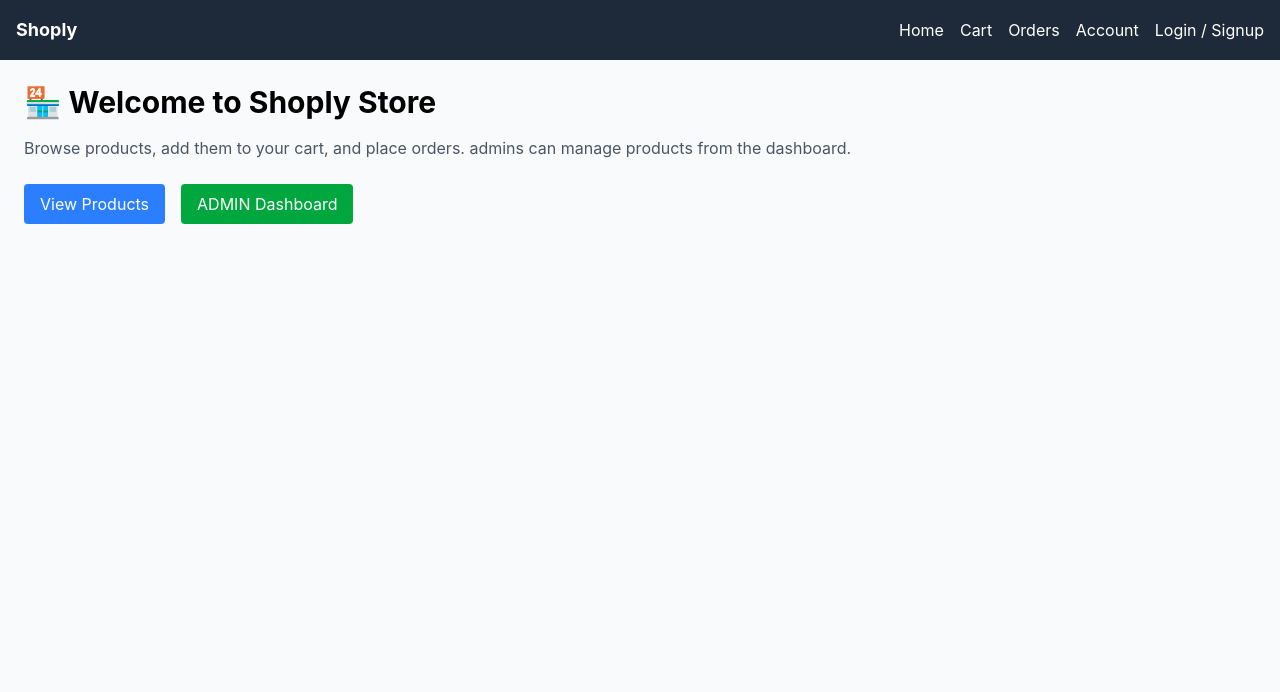
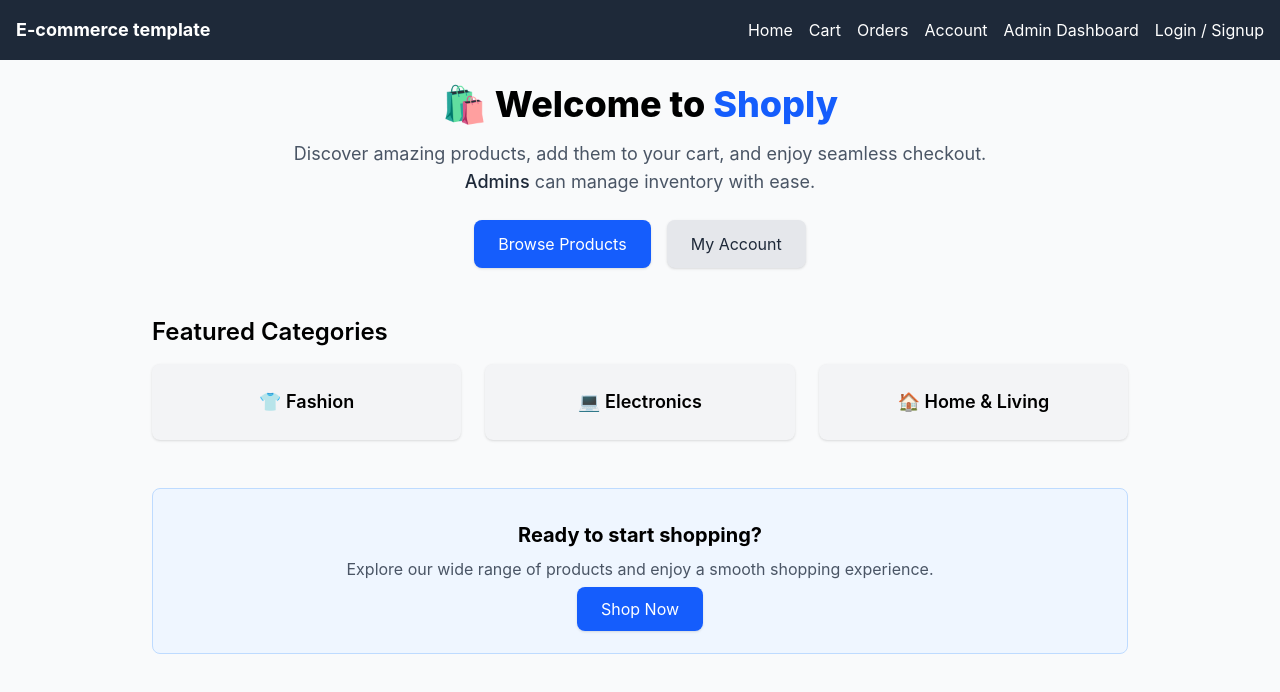
Before and after one commit to bNhN-0/E-commerce-app, a Next.js app: page / in a window 1280 px wide. Shown: the top 692 px of the page. Built offline with nearby package versions, Linux system fonts and the light colour scheme; no server answers.

Commit message:
implemented homepage

```diff
--- a/app/admin/products/add/page.tsx
+++ b/app/admin/products/add/page.tsx
@@ -29,7 +29,7 @@ export default function AddProductPage() {
     if (res.ok) {
       alert(" Product created!");
       router.push("/admin/products"); // go back to product list
-      router.refresh(); // 🔑 ensure list reloads with fresh data
+      router.refresh(); // ensure list reloads with fresh data
     } else {
       alert(" Failed to create product");
     }
--- a/app/admin/products/page.tsx
+++ b/app/admin/products/page.tsx
@@ -11,7 +11,7 @@ type Product = {
   imageUrl?: string;
 };
 
-export default function adminProductsPage() {
+export default function AdminProductsPage() {
   const [products, setProducts] = useState<Product[]>([]);
   const [loading, setLoading] = useState(true);
 
--- a/app/api/orders/route.ts
+++ b/app/api/orders/route.ts
@@ -1,6 +1,6 @@
 import { NextResponse } from "next/server";
 import { prisma } from "@/lib/prisma";
-import { getUserSession } from "@/lib/auth"; // 🔑 ensures logged-in user
+import { getUserSession } from "@/lib/auth"; // ensures logged-in user
 
 // GET all orders for logged-in user
 export async function GET() {
--- a/app/components/Navbar.tsx
+++ b/app/components/Navbar.tsx
@@ -25,13 +25,14 @@ export default function Navbar() {
   return (
     <nav className="bg-gray-800 text-white p-4 flex justify-between items-center">
       <div className="font-bold text-lg">
-        <Link href="/">Shoply</Link>
+        <Link href="/">E-commerce template</Link>
       </div>
       <div className="space-x-4">
         <Link href="/">Home</Link>
         <Link href="/cart">Cart</Link>
         <Link href="/orders">Orders</Link>
         <Link href="/account">Account</Link>
+        <Link href="/admin/products">Admin Dashboard</Link>
         {!user ? (
           <Link href="/auth/">Login / Signup</Link>
         ) : (
--- a/app/layout.tsx
+++ b/app/layout.tsx
@@ -2,7 +2,7 @@ import Navbar from "../app/components/Navbar";
 import "./globals.css";
 
 export const metadata = {
-  title: "Shoply",
+  title: "E-commerce template",
   description: "Next.js + Supabase E-Commerce App",
 };
 
--- a/app/page.tsx
+++ b/app/page.tsx
@@ -4,28 +4,61 @@ import Link from "next/link";
 
 export default function HomePage() {
   return (
-    <main className="p-6">
-      <h1 className="text-3xl font-bold mb-4">🏪 Welcome to Shoply Store</h1>
-      <p className="mb-6 text-gray-600">
-        Browse products, add them to your cart, and place orders.
-        admins can manage products from the dashboard.
-      </p>
+    <main className="p-6 max-w-5xl mx-auto">
+      {/* Hero Section */}
+      <section className="text-center mb-12">
+        <h1 className="text-4xl font-extrabold mb-4">
+          🛍️ Welcome to <span className="text-blue-600">Shoply</span>
+        </h1>
+        <p className="mb-6 text-gray-600 text-lg">
+          Discover amazing products, add them to your cart, and enjoy seamless checkout. <br />
+          <span className="font-medium text-gray-800">Admins</span> can manage inventory with ease.
+        </p>
+        <div className="flex justify-center gap-4">
+          <Link
+            href="/products"
+            className="bg-blue-600 hover:bg-blue-700 text-white px-6 py-3 rounded-lg shadow transition"
+          >
+            Browse Products
+          </Link>
+          <Link
+            href="/account/profile"
+            className="bg-gray-200 hover:bg-gray-300 text-gray-800 px-6 py-3 rounded-lg shadow transition"
+          >
+            My Account
+          </Link>
+        </div>
+      </section>
 
-      <div className="flex gap-4">
+      {/* Featured Categories */}
+      <section className="mb-12">
+        <h2 className="text-2xl font-semibold mb-4">Featured Categories</h2>
+        <div className="grid grid-cols-1 sm:grid-cols-2 md:grid-cols-3 gap-6">
+          <div className="bg-gray-100 rounded-lg p-6 text-center shadow hover:shadow-md transition">
+            <p className="text-lg font-semibold">👕 Fashion</p>
+          </div>
+          <div className="bg-gray-100 rounded-lg p-6 text-center shadow hover:shadow-md transition">
+            <p className="text-lg font-semibold">💻 Electronics</p>
+          </div>
+          <div className="bg-gray-100 rounded-lg p-6 text-center shadow hover:shadow-md transition">
+            <p className="text-lg font-semibold">🏠 Home & Living</p>
+          </div>
+        </div>
+      </section>
+
+      {/* CTA */}
+      <section className="bg-blue-50 border border-blue-200 rounded-lg p-8 text-center">
+        <h2 className="text-xl font-bold mb-2">Ready to start shopping?</h2>
+        <p className="text-gray-600 mb-4">
+          Explore our wide range of products and enjoy a smooth shopping experience.
+        </p>
         <Link
           href="/products"
-          className="bg-blue-500 text-white px-4 py-2 rounded"
+          className="bg-blue-600 hover:bg-blue-700 text-white px-6 py-3 rounded-lg shadow transition"
         >
-          View Products
+          Shop Now
         </Link>
-
-        <Link
-          href="/admin/products"
-          className="bg-green-600 text-white px-4 py-2 rounded"
-        >
-          ADMIN Dashboard
-        </Link>
-      </div>
+      </section>
     </main>
   );
 }
```
Also changed, not shown: 1 other file (tests, documents, lock files or other folders).
